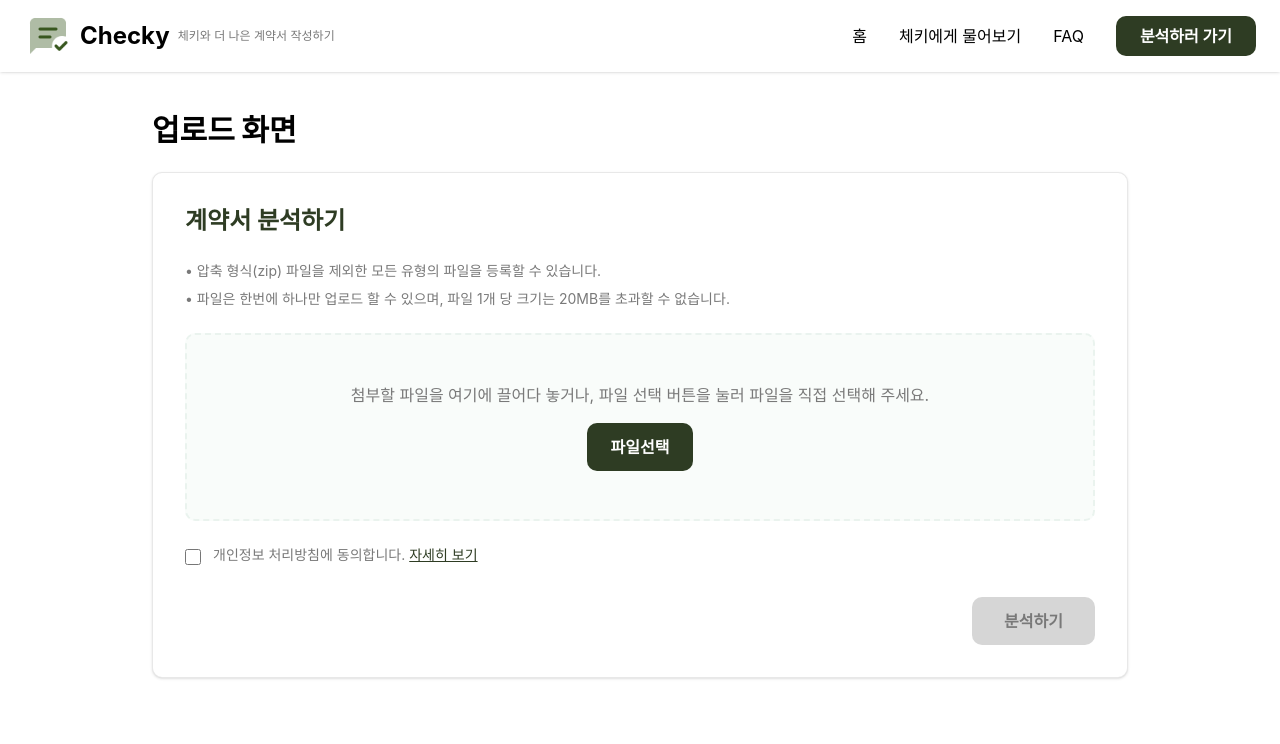
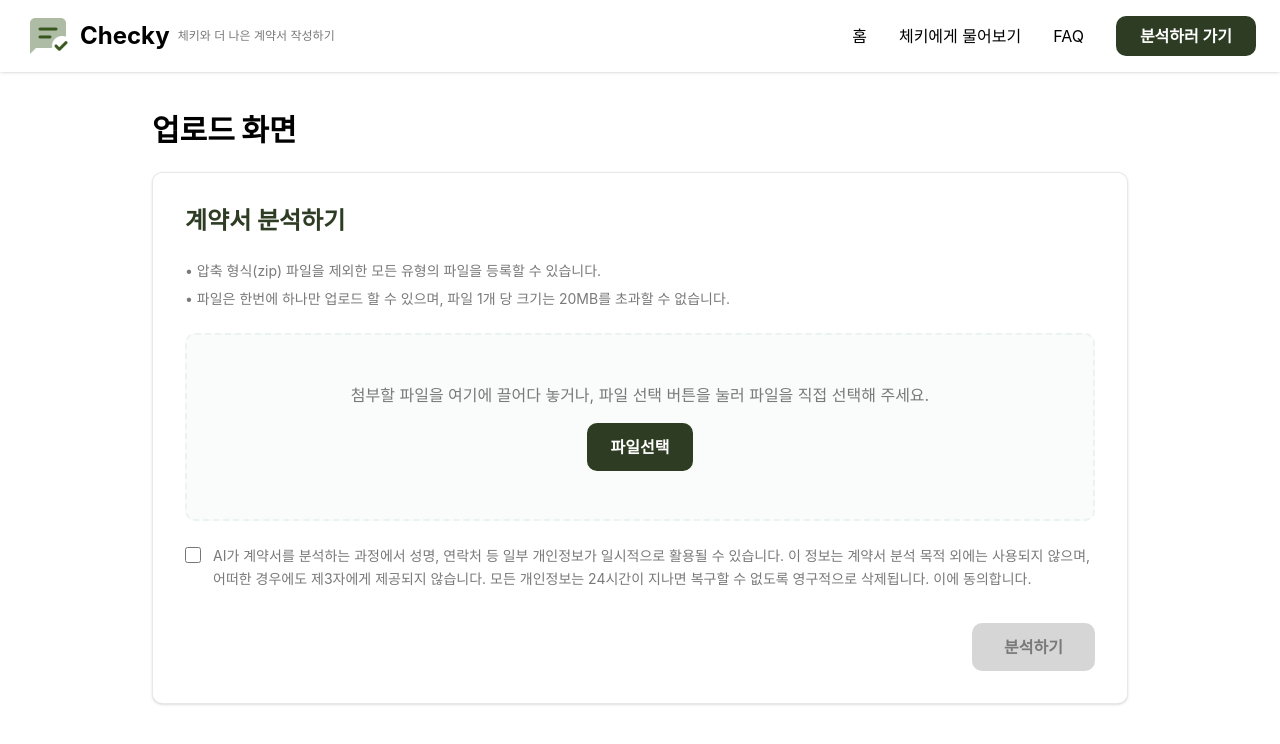
Before and after one commit to clear-checky/checky-FE, a React (Vite) app: page /upload in a window 1280 px wide. Shown: the top 744 px of the page. Built offline with nearby package versions, Linux system fonts and the light colour scheme.

Commit message:
fix: 개인정보 처리방침 텍스트 개선 및 체크박스 정렬 수정

```diff
--- a/src/pages/UploadPage.tsx
+++ b/src/pages/UploadPage.tsx
@@ -272,13 +272,14 @@ export default function UploadPage() {
                 type="checkbox"
                 checked={isAgreed}
                 onChange={e => setIsAgreed(e.target.checked)}
-                className="mt-1 w-4 h-4 text-secondary border-gray-300 rounded focus:ring-secondary accent-secondary"
+                className="w-4 h-4 text-secondary border-gray-300 rounded focus:ring-secondary accent-secondary flex-shrink-0 mt-0.5"
               />
-              <span className="text-sm text-gray">
-                개인정보 처리방침에 동의합니다.
-                <a href="#" className="text-secondary underline ml-1">
-                  자세히 보기
-                </a>
+              <span className="text-sm text-gray leading-relaxed">
+                AI가 계약서를 분석하는 과정에서 성명, 연락처 등 일부 개인정보가
+                일시적으로 활용될 수 있습니다. 이 정보는 계약서 분석 목적 외에는
+                사용되지 않으며, 어떠한 경우에도 제3자에게 제공되지 않습니다.
+                모든 개인정보는 24시간이 지나면 복구할 수 없도록 영구적으로
+                삭제됩니다. 이에 동의합니다.
               </span>
             </label>
           </div>
```
